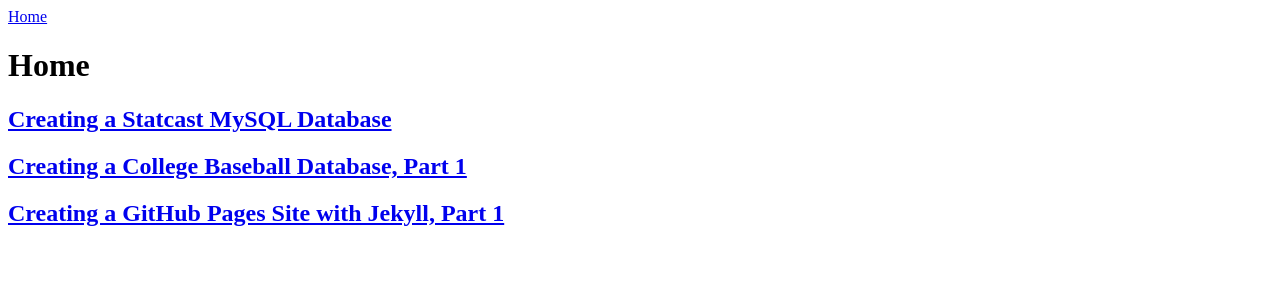
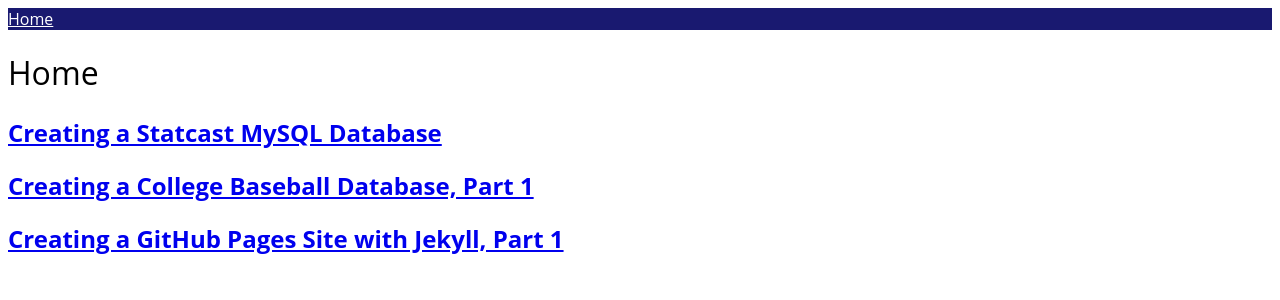
Before and after one commit to milesok/milesok.github.io, a Jekyll site: the page built from index.md, in a window 1280 px wide. Shown: the top 300 px of the page. Built offline with Jekyll 4.4.1, drawn with Linux system fonts in a browser that asks for light colours.

Commit message:
Update base.html

```diff
--- a/_layouts/base.html
+++ b/_layouts/base.html
@@ -3,7 +3,7 @@
   <head>
     <meta charset="utf-8">
     <title>{{ page.title }}</title>
-    <link rel="stylesheet" href="/css/styles.css">
+    <link rel="stylesheet" href="assets/css/styles.css">
   </head>
   <body>
     {% include navigation.html %}
```
